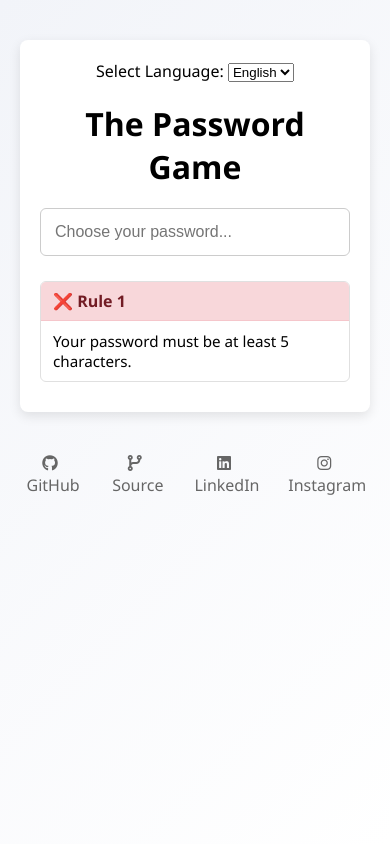
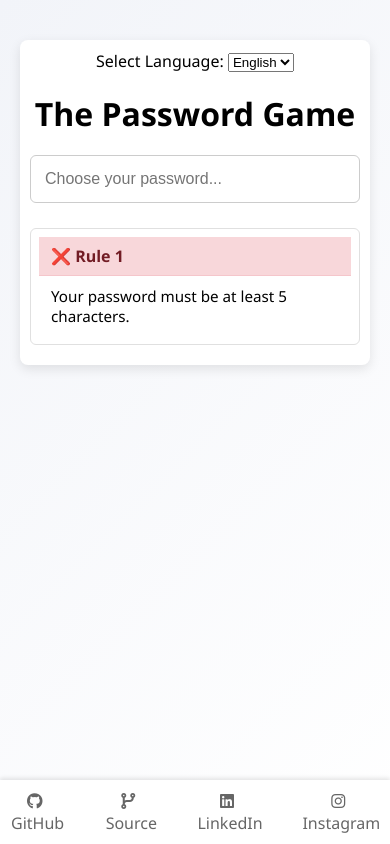
Before and after one commit to Ahmadrezadl/password-game, a plain HTML site: page index.html in a window 390 px wide. Drawn offline with Linux system fonts and the light colour scheme.

Commit message:
feat: improve responsiveness for mobile portrait devices
 also pin the footer

```diff
--- a/index.html
+++ b/index.html
@@ -11,6 +11,7 @@
             crossorigin="anonymous"
             referrerpolicy="no-referrer"
     />
+    <meta name="viewport" content="width=device-width, initial-scale=1.0">
 </head>
 <body>
 <div class="container">
--- a/style.css
+++ b/style.css
@@ -23,6 +23,7 @@ body {
     box-shadow: 0 4px 12px rgba(0, 0, 0, 0.1);
     padding: 20px;
     margin-top: 20px;
+    margin-bottom: 80px;
 }
 
 .language-select {
@@ -118,10 +119,17 @@ h1 {
 
 
 .footer {
-    margin-top: 40px;
+    position: fixed;
+    bottom: 0;
+    left: 0;
+    width: 100%;
+    background: #fff;
     text-align: center;
-    color: #666;
+    padding: 10px 0;
+    box-shadow: 0 -2px 4px rgba(0, 0, 0, 0.1);
+    z-index: 1000;
 }
+
 .footer-content {
     display: inline-flex;
     gap: 20px;
@@ -138,3 +146,17 @@ h1 {
 .footer-link:hover {
     color: #111;
 }
+
+@media (max-width: 600px) {
+    .container {
+        padding: 10px;
+    }
+
+    input, button {
+        padding: 8px;
+    }
+
+    .rule {
+        padding: 8px;
+    }
+}
```
